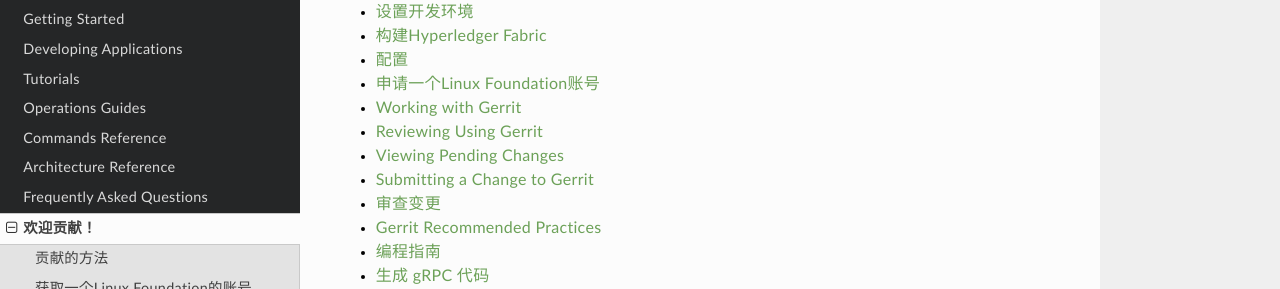
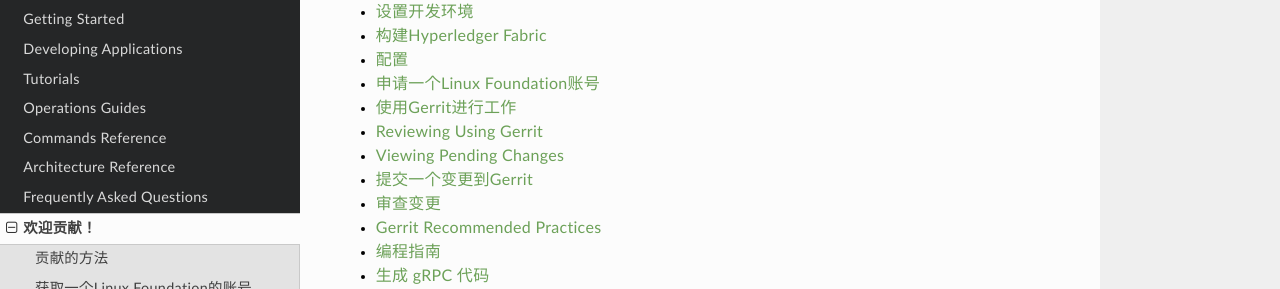
Before and after one commit to TopJohn/fabric-docs-cn, a Sphinx documentation site: the page built from docs/source/CONTRIBUTING.rst, in a window 1280 px wide and 900 px high, scrolled down 5254 px. Shown: the part 327-616 px from the top of the window. Built offline with Sphinx 7.4.7 and the Read the Docs theme 2.0.0, drawn with Linux system fonts in a browser that asks for light colours; formulas are drawn with MathJax 3; pages that are not in the unit, such as notebooks, are missing from menus; part of the change alters nothing that is shown.

Commit message:
changes.rst
Signed-off-by: TopJohn <xzj19922010@gmail.com>

```diff
--- a/docs/source/Gerrit/changes.rst
+++ b/docs/source/Gerrit/changes.rst
@@ -1,54 +1,41 @@
-Submitting a Change to Gerrit
+提交一个变更到Gerrit
 =============================
 
-Carefully review the following before submitting a change to the
-Hyperledger Fabric code base. These guidelines apply to developers that
-are new to open source, as well as to experienced open source developers.
+在向Hyperledger Fabric代码库提交代码变更之前，请仔细阅读下述内容。
+这些指南适用于开源新手，同样也适用于经验丰富的开源开发人员。
 
-Change Requirements
+变更要求
 -------------------
 
-This section contains guidelines for submitting code changes for review.
-For more information on how to submit a change using Gerrit, please see
-:doc:`Working with Gerrit <gerrit>`.
+这节包含了提交用于审核的代码变更的指南。关于如何使用Gerrit提交变更的信息，请参考
+:doc:`使用Gerrit进行工作 <gerrit>` 。
 
-All changes to Hyperledger Fabric are submitted as Git commits via Gerrit.
-Each commit must contain:
+所有对Hyperledger Fabric的变更都是利用Gerrit通过Git commits进行提交的。
+每个提交必须包括：
 
--  a short and descriptive subject line that is 55 characters or fewer,
-   followed by a blank line,
--  a change description with the logic or reasoning for your changes,
-   followed by a blank line,
--  a Signed-off-by line, followed by a colon (Signed-off-by:), and
--  a Change-Id identifier line, followed by a colon (Change-Id:). Gerrit
-   won't accept patches without this identifier.
+-  一个简短的描述性的主题行，不超过55个字符，后面跟上一行空行。
+-  包含逻辑的描述或者变更的原因说明，后面再跟一行空行。
+-  一行Signed-off-by，跟在(Signed-off-by:)后面。
+-  一行Change-Id标识行，跟在(Change-Id:)后面。Gerrit不会接受没有这个标识的行。
 
-A commit with the above details is considered well-formed.
+一个具备以上格式的提交被认为是一个良好的提交。
 
-.. note:: You don't need to supply the Change-Id identifier for a new
-          commit; this is added automatically by the ``commit-msg``
-          Git hook associated with the repository.
-          If you subsequently amend your commit and resubmit it,
-          using the same Change-Id value as the initial commit will
-          guarantee that Gerrit will recognize that subsequent commit
-          as an amended commit with respect to the earlier one.
+.. note:: 你不需要为新的提交提供Change-Id标识符； ``commit-msg`` 仓库关联的
+          Git钩子会自动添加。如果你接下来修改了之前的提价并且重新提交了，
+          然后使用与初始提交相同的Change-Id将保证Gerrit识别后续提交为与之前提交相关的修改提交。
 
-All changes and topics sent to Gerrit must be well-formed.
-In addition to the above mandatory content in a commit, a commit message
-should include:
+发送给Gerrit的所有变更和主题必须是符合上述格式的。
+除了上述的强制的格式之外，一个提交消息需要包括：
 
--  **what** the change does,
--  **why** you chose that approach, and
--  **how** you know it works --- for example, which tests you ran.
+-  **what** 变更做了什么，
+-  **why** 为什么你选择这种方法，
+-  **how** 你怎么知道这种方法可行---例如，你运行了哪些测试。
 
-Commits must :doc:`build cleanly <../dev-setup/build>` when applied on
-top of each other, thus avoiding breaking bisectability. Each commit
-should address a single identifiable JIRA issue and should be logically
-self-contained. For example, one commit might fix whitespace issues,
-another commit might rename a function, while a third commit could
-change some code's functionality.
+提交必须 :doc:`build cleanly <../dev-setup/build>` ，从而避免破坏可分割性。
+每个提交都需要有一个JIRA标识，在逻辑上独立。举个例子，一个提交可能会修复一个空白问题，
+另一个提交可能会重命名一个函数，第三个提交可能会修改一些代码的功能。
 
-A well-formed commit is illustrated below in detail:
+下面详细说明了一个格式良好的提交：
 
 ::
 
@@ -60,44 +47,33 @@ A well-formed commit is illustrated below in detail:
     Change-Id: IF7b6ac513b2eca5f2bab9728ebd8b7e504d3cebe1
     Signed-off-by: Your Name <commit-sender@email.address>
 
-The name in the ``Signed-off-by:`` line and your email must match the change
-authorship information. Make sure your personal ``.gitconfig`` file is set up
-correctly.
 
-When a change is included in the set to enable other changes, but it
-will not be part of the final set, please let the reviewers know this.
+ ``Signed-off-by:`` 行中的名字和邮箱必须和变更的作者信息相匹配。
+ 请确保你的 ``.gitconfig`` 文件是正确的。
 
-Check that your change request is validated by the CI process
+如果变更中包含了用以其他变更的代码，但是现在还不是最终的集合，请将这些信息告知审核者。
+
+检查你的变更是否在CI校验通过了
 -------------------------------------------------------------
 
-To ensure stability of the code and limit possible regressions, we use
-a Continuous Integration (CI) process based on Jenkins which triggers
-a build on several platforms and runs tests against every change
-request being submitted. It is your responsibility to check that your
-CR passes these tests. No CR will ever be merged if it fails the
-tests and you shouldn't expect anybody to pay attention to your CRs
-until they pass the CI tests.
+为了保证代码的稳定性并限制可能的回归，我们使用基于Jenkins的持续集成（CI）流程，
+该流程触发多个平台上的构建，并针对变更请求运行测试。你也有责任检查你的CR是否通过了测试。
+在没有通过测试的前提下CR是不会被合并的。
+在CRs通过CI的测试之前，你不应该期望任何人对你的CR作出回应。
 
-To check on the status of the CI process, simply look at your CR on
-Gerrit, following the URL that was given to you as the result of the
-push in the previous step. The History section at the bottom of the
-page will display a set of actions taken by "Hyperledger Jobbuilder"
-corresponding to the CI process being executed.
+为了检查CI的进度，只需要按照上一中推送给你的URL，在Gerrit上进行查看。
+页面底部的“历史记录”会显示正在执行的CI过程对应的“Hyperledger Jobbuilder”所采取的一组操作。
 
-Upon completion, "Hyperledger Jobbuilder" will add to the CR a *+1
-vote* if successful and a *-1 vote* otherwise.
+完成后，如果成功了 "Hyperledger Jobbuilder" 会添加一个 a *+1 投票* ，否则则添加一个 *-1 投票* 。
 
-In case of failure, explore the logs linked from the CR History. If
-you spot a problem with your CR, amend your commit and push it to
-update it, which will automatically kick off the CI process again.
+如果失败了，请浏览CR历史记录的链接。如果你发现CR有问题，那么请修改你的提交，并将它进行更新，
+这样它会再次启动CI流程。
 
-If you see nothing wrong with your CR, it might be that the CI process
-simply failed for some reason unrelated to your change. In that case
-you may want to restart the CI process by posting a reply to your CR
-with the simple content "reverify". Check the `CI management page
-<https://github.com/hyperledger/ci-management/blob/master/docs/source/fabric_ci_process.rst>`__
-for additional information and options on this.
-
+如果你发现你的CR没有问题，那么可能是CI过程因为某些和你的CR无关的原因导致的失败。
+在这种情况下，你可能希望使用简单的 "reverify" 来重新启动CI过程。
+有关此问题的更多信息和选项，请查看
+ `CI 管理页面
+<https://github.com/hyperledger/ci-management/blob/master/docs/source/fabric_ci_process.rst>`__ 。
 
 .. Licensed under Creative Commons Attribution 4.0 International License
    https://creativecommons.org/licenses/by/4.0/
--- a/docs/source/Gerrit/gerrit.rst
+++ b/docs/source/Gerrit/gerrit.rst
@@ -1,4 +1,4 @@
-Working with Gerrit
+使用Gerrit进行工作
 -------------------
 
 Follow these instructions to collaborate on Hyperledger Fabric
```
